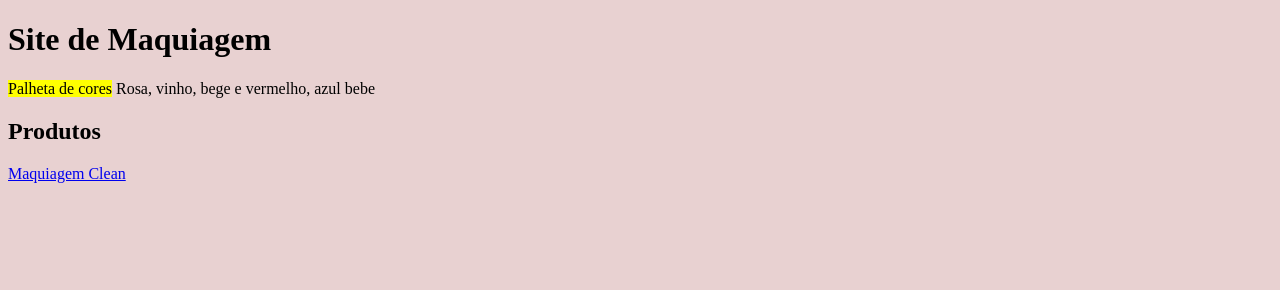
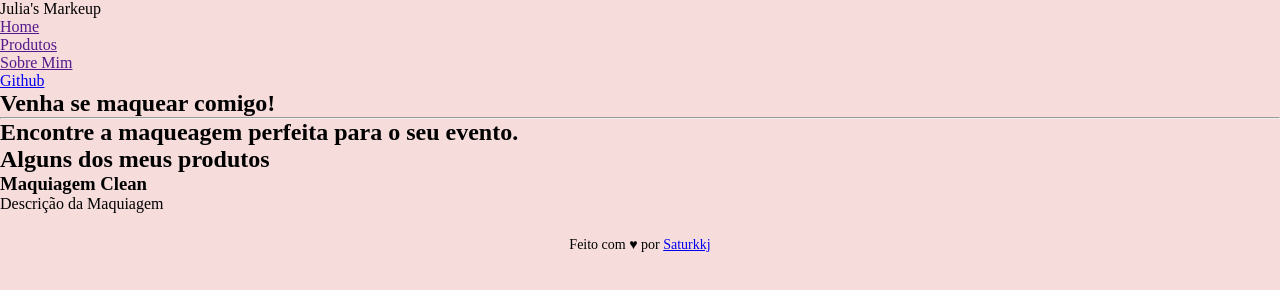
Before and after one commit to Saturkkj/Julia-s-Makeup-main, a plain HTML site: page index.html in a window 1280 px wide. Drawn offline with Linux system fonts and the light colour scheme.

Commit message:
starting to style

```diff
--- a/index.html
+++ b/index.html
@@ -6,12 +6,48 @@
     <link rel="shortcut icon" href="imagens/Atyourservice-Service-Categories-Makeup.ico" type="image/x-icon">
     <link rel="stylesheet" href="style.css" />
     <title>Julia's Makeup</title>
+    <meta name="Description" content="Venha se Maquear comigo!">
 </head>
 <body>
-    <h1>Site de Maquiagem</h1>
-    <p><mark>Palheta de cores</mark>  Rosa, vinho, bege e vermelho, azul bebe</p>
+    <header>
+        <nav>
+            <span>Julia's Markeup</span>
+            <ul>
+                <li><a href="">Home</a></li>
+                <li><a href="">Produtos</a></li>
+                <li><a href="">Sobre Mim</a></li>
+            </ul>
+            <a href="https://github.com/Saturkkj">Github</a>
+        </nav>
+    </header>
 
-    <h2>Produtos</h2>
-    <a href="clean.html">Maquiagem Clean</a>
+    <main>
+        <section>
+            <header>
+                <h1>Venha se maquear comigo!</h1>
+                <hr>
+                <h2>Encontre a maqueagem perfeita para o seu evento.</h2>
+            </header>
+            <div></div>
+        </section>
+        <section>
+            <header>
+                <h2>Alguns dos meus produtos</h2>
+            </header>
+            <div>
+                <div>
+                    <header>
+                        <h3>Maquiagem Clean</h3>
+                    </header>
+                    <p>Descrição da Maquiagem</p>
+                </div>
+            </div>
+        </section>
+    </main>
+
+    <footer>
+    Feito com ♥︎ por <a href="https://saturkkj.github.io/projeto-DevLinks/" target="_blank">Saturkkj</a>
+    </footer>
+</div>
 </body>
 </html>
--- a/style.css
+++ b/style.css
@@ -1,3 +1,15 @@
+* {
+    margin: 0;
+    padding: 0;
+    box-sizing: border-box;
+}
+
 body {
-    background-color: #e8d1d1;
+    background-color: #f7dcdc;
 }
+
+footer {
+    padding: 24px 0;
+    text-align: center;
+    font-size: 14px;
+}
```
